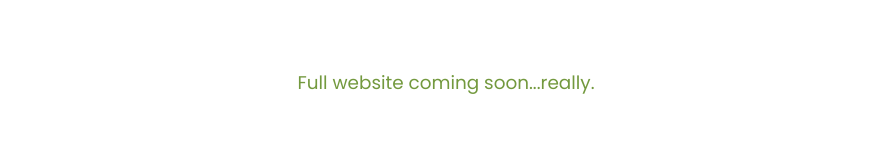
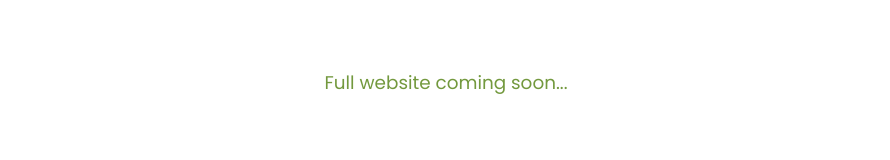
Before and after one commit to davidpurnell/fustusbunyun, a website built with webpack: page src/index.html in a window 1280 px wide. Shown: the part 342-502 px from the top of the page, without its empty margins (194-1084 px from the left). Built offline with nearby package versions, Linux system fonts and the light colour scheme.

Commit message:
testing netlify

```diff
--- a/src/index.html
+++ b/src/index.html
@@ -22,7 +22,7 @@
           Welcome! We're a fibre arts studio located in Wilmington NC. Get in
           touch and find out what we can make for you!
         </p>
-        <h4>Full website coming soon...really.</h4>
+        <h4>Full website coming soon...</h4>
       </div>
       <div class="bunny-hutch">
         <div class="bunny"></div>
```
